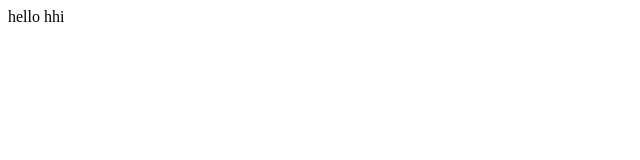
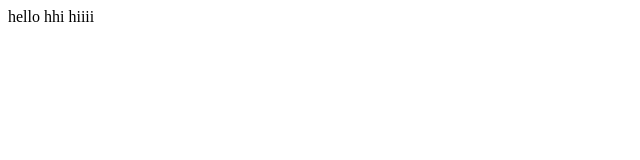
Before and after one commit to Rajit909/Html-project-6, a plain HTML site: page contact.html in a window 1280 px wide. Shown: the full height of the page, 0-640 px from the left. Drawn offline with Linux system fonts and the light colour scheme.

```diff
--- a/contact.html
+++ b/contact.html
@@ -7,6 +7,6 @@
     <title>Document</title>
 </head>
 <body>
-    hello hhi
+    hello hhi hiiii
 </body>
 </html>
```
